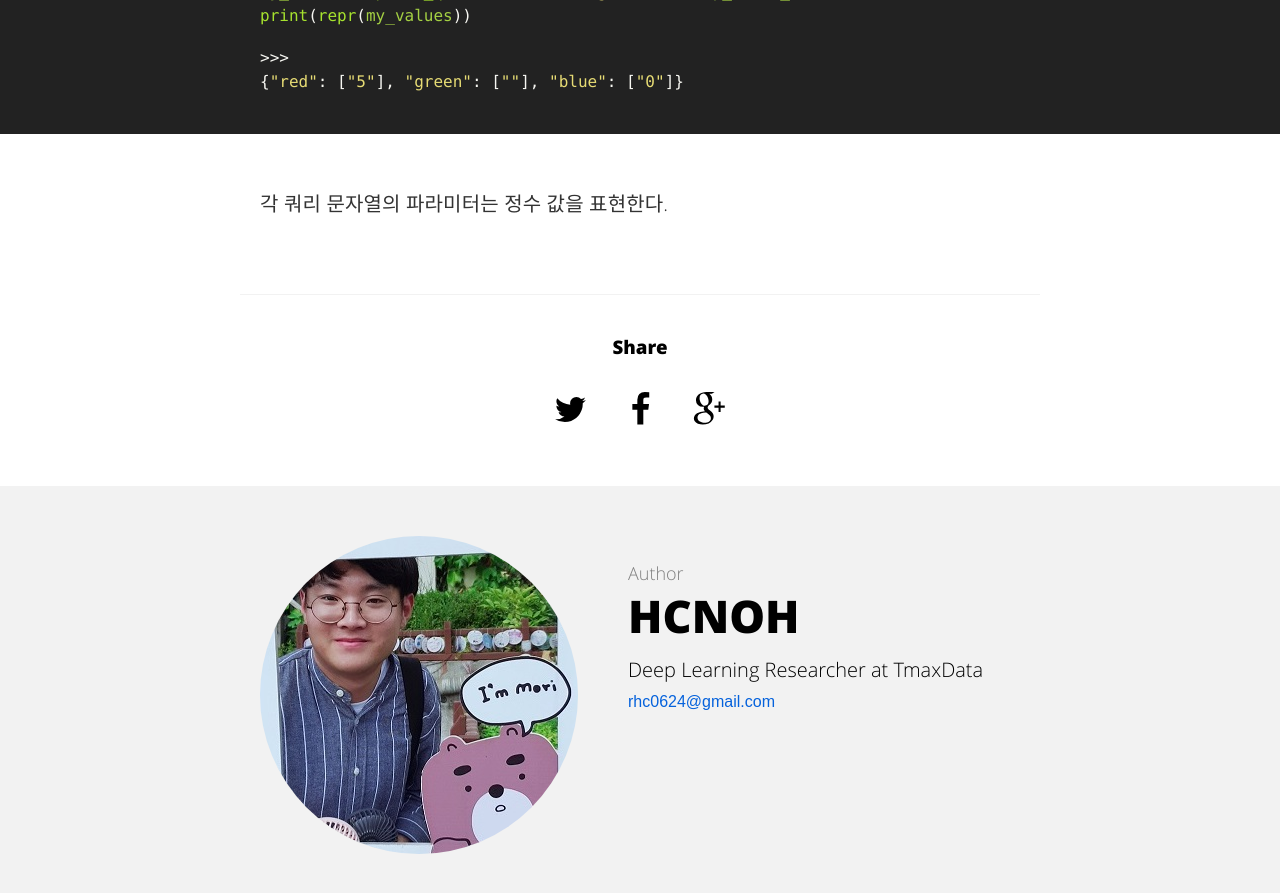
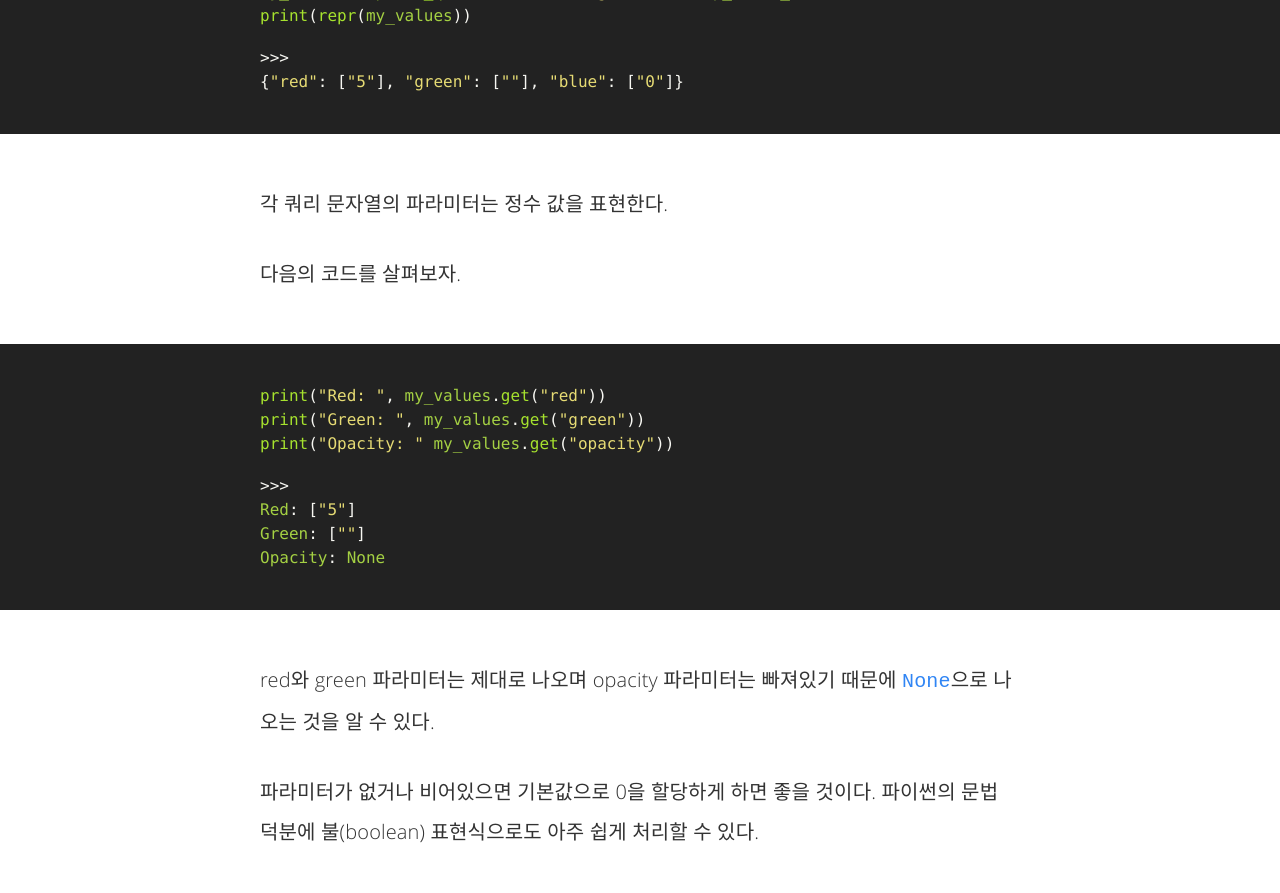
Before and after one commit to hcnoh/blog-prev, a Jekyll site: the page built from _posts/2018-09-11-effective-python-way04.md, in a window 1280 px wide and 900 px high, scrolled down 1193 px. Shown: the top 893 px of the window. Built offline with Jekyll 4.4.1, drawn with Linux system fonts in a browser that asks for light colours; comment, search, counter and statistics services are not loaded; some of the changed text lies outside the part shown.

Commit message:
Update 2018-09-11-effective-python-way04.md

```diff
--- a/_posts/2018-09-11-effective-python-way04.md
+++ b/_posts/2018-09-11-effective-python-way04.md
@@ -22,3 +22,23 @@ print(repr(my_values))
 {"red": ["5"], "green": [""], "blue": ["0"]}
 {% endhighlight %}
 각 쿼리 문자열의 파라미터는 정수 값을 표현한다.
+
+다음의 코드를 살펴보자.
+{% highlight python %}
+print("Red: ", my_values.get("red"))
+print("Green: ", my_values.get("green"))
+print("Opacity: " my_values.get("opacity"))
+
+>>>
+Red: ["5"]
+Green: [""]
+Opacity: None
+{% endhighlight %}
+red와 green 파라미터는 제대로 나오며 opacity 파라미터는 빠져있기 때문에 `None`으로 나오는 것을 알 수 있다.
+
+파라미터가 없거나 비어있으면 기본값으로 0을 할당하게 하면 좋을 것이다. 파이썬의 문법 덕분에 불(boolean) 표현식으로도 아주 쉽게 처리할 수 있다.
+{% highlight python %}
+red = my_values.get("red", [""])[0] or 0
+green = my_values.get("green", [""])[0] or 0
+opacity = my_values.get("opacity", [""])[0] or 0
+{% endhighlight %}
```
